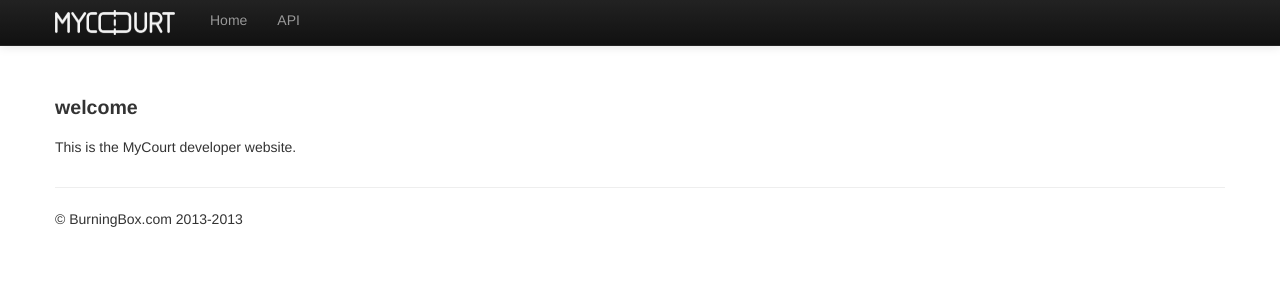
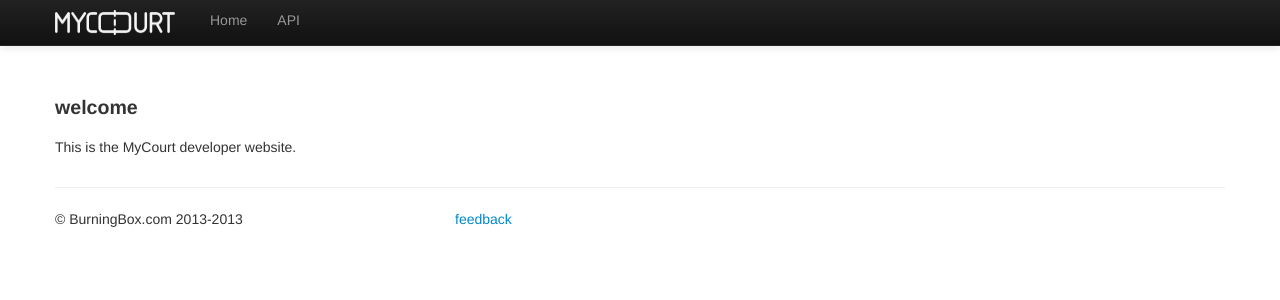
Before and after one commit to mycourtpro/mycourtpro.github.io, a Jekyll site: the page built from index.md, in a window 1280 px wide. Shown: the top 300 px of the page. Built offline with Jekyll 4.4.1, drawn with Linux system fonts in a browser that asks for light colours.

Commit message:
link site to its issues

```diff
--- a/_layouts/site.html
+++ b/_layouts/site.html
@@ -46,7 +46,14 @@
   <div class="row">
     <div class="span12">
       <hr>
+    </div>
+  </div>
+  <div class="row">
+    <div class="span4">
       <p>&copy; BurningBox.com 2013-2013</p>
+    </div>
+    <div class="span8">
+      <p><a href="https://github.com/mycourtpro/mycourtpro.github.io/issues">feedback</a></p>
     </div>
   </div>
 </div>
```
